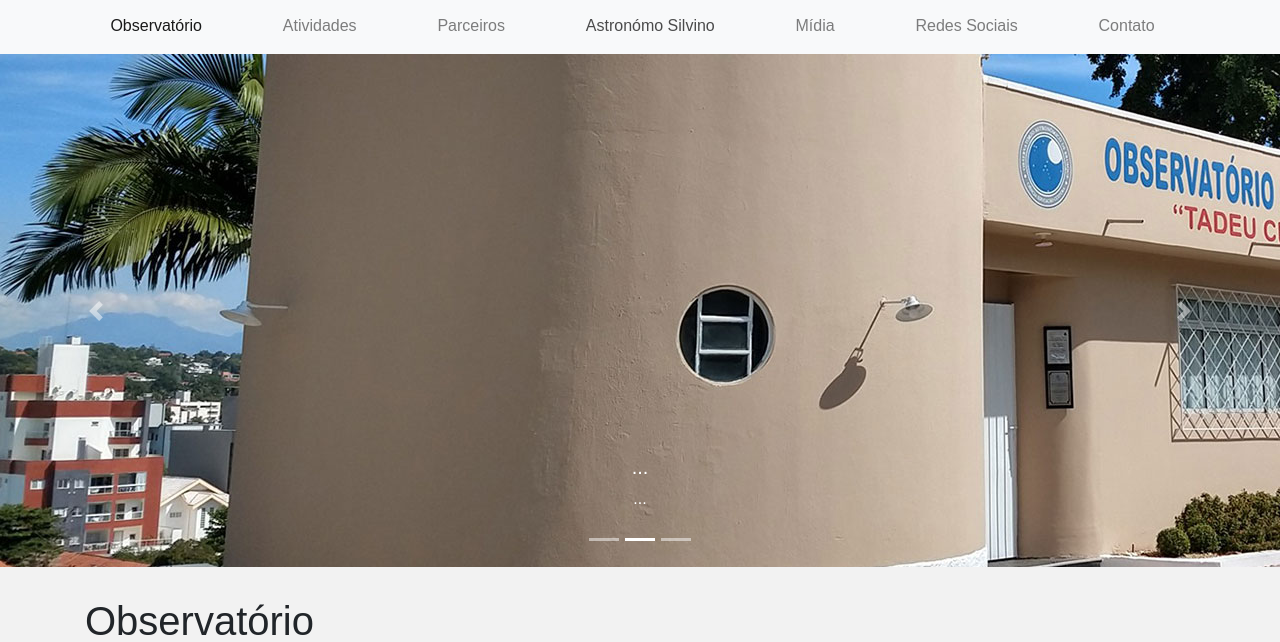
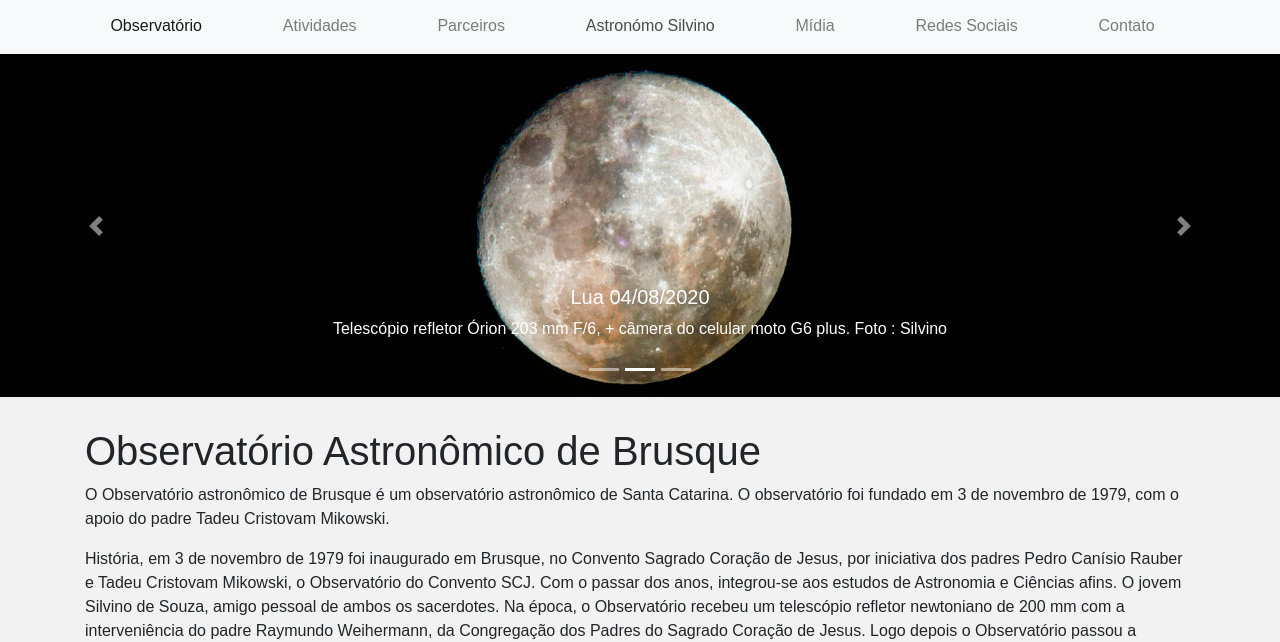
Before and after one commit to DeiseFAS/observatorio, a plain HTML site: page index.html in a window 1280 px wide. Both pictures are taken after a click on the link "Astronómo Silvino". Shown: the part 158-800 px from the top of the page. Drawn offline with nearby package versions, Linux system fonts and the light colour scheme.

Commit message:
carrossel

```diff
--- a/index.html
+++ b/index.html
@@ -77,24 +77,28 @@
         </ol>
         <div class="carousel-inner">
             <div class="carousel-item active">
-                <img src="images/predio.jpg" alt="Lua fotografada por Silvino">
+                <img src="images/aprendam.jpg" alt="Lua fotografada por Silvino" class="img-fluid">
                 <div class="carousel-caption d-none d-md-block">
-                    <h5>...</h5>
-                    <p>...</p>
+                    <h5>Frase: Albert Einstein</h5>
+                    <p>Clube de Astronomia de Brusque</p>
                 </div>
             </div>
             <div class="carousel-item">
-                <img src="images/predio.jpg" alt="Prédio do Observatório">
+                <img src="images/lua-silvino.jpg" alt="Lua Silvino" class="img-fluid">
                 <div class="carousel-caption d-none d-md-block">
-                    <h5>...</h5>
-                    <p>...</p>
+                    <h5>Lua 04/08/2020</h5>
+                    <p>Telescópio refletor Órion 203 mm F/6, + câmera do celular moto G6 plus.
+                        Foto : Silvino</p>
+                    <!--Lua: 04/08/2020
+Telescópio refletor Órion 203 mm F/6, + câmera do celular moto G6 plus.
+Foto : Silvino-->
                 </div>
             </div>
             <div class="carousel-item">
-                <img src="images/predio.jpg" alt="lua">
+                <img src="images/banner.jpg" alt="lua" class="img-fluid">
                 <div class="carousel-caption d-none d-md-block">
-                    <h5>...</h5>
-                    <p>...</p>
+                    <h5> Observatório  / Foto Lua / Telescópio </h5>
+                    <p>Brusque/SC</p>
                 </div>
             </div>
         </div>
@@ -109,18 +113,12 @@
     </div>
     <section id="observatorio">
         <div class="container">
-            <h1>Observatório</h1>
-            <p>Lorem ipsum dolor sit amet, consectetur adipisicing elit. Est sed suscipit illo repellat ea aliquam,
-                incidunt voluptatem eius consectetur ad cumque placeat debitis eveniet perspiciatis mollitia fuga
-                recusandae laudantium ratione! Lorem ipsum dolor sit amet, consectetur adipisicing elit. Corrupti
-                tempora maxime nisi unde, blanditiis nulla voluptatibus debitis. Aut culpa, hic placeat cum quidem
-                consequatur repellendus maiores laboriosam error, reiciendis a. Lorem ipsum dolor sit amet consectetur
-                adipisicing elit. Labore quae ea voluptas inventore ratione, commodi eos modi eum tempora, corporis
-                voluptatem praesentium voluptate vel et enim qui. Molestiae, earum cum? Lorem ipsum dolor sit amet
-                consectetur adipisicing elit. Qui odit vero praesentium nemo possimus magni, ut molestias cum
-                repellendus pariatur hic amet non voluptas fugit minus atque voluptates facilis a. Lorem ipsum, dolor
-                sit amet consectetur adipisicing elit. Neque impedit asperiores non voluptas eaque repellat enim rerum,
-                totam, iste vitae porro blanditiis labore, ea laborum quidem voluptatum iusto sunt in?</p>
+            <h1>Observatório Astronômico de Brusque</h1>
+            <p>O Observatório astronômico de Brusque é um observatório astronômico de Santa Catarina. O observatório foi fundado em 3 de novembro de 1979, com o apoio do padre Tadeu Cristovam Mikowski.</p>
+
+            <p> História, em 3 de novembro de 1979 foi inaugurado em Brusque, no Convento Sagrado Coração de Jesus, por iniciativa dos padres Pedro Canísio Rauber e Tadeu Cristovam Mikowski, o Observatório do Convento SCJ. Com o passar dos anos, integrou-se aos estudos de Astronomia e Ciências afins. O jovem Silvino de Souza, amigo pessoal de ambos os sacerdotes. Na época, o Observatório recebeu um telescópio refletor newtoniano de 200 mm com a interveniência do padre Raymundo Weihermann, da Congregação dos Padres do Sagrado Coração de Jesus. Logo depois o Observatório passou a chamar-se Observatório Kappa Scorpii, uma das estrelas da constelação do Escorpião.</p>
+
+            <p>Em 1986 com a passagem do cometa Halley, centenas de pessoas prestigiaram as atividades do Observatório. Houve nesta época maior interesse e mais adeptos da Ciência Astronômica por causa da expectativa da passagem do cometa Halley. Passaram a integrar a equipe de astrônomos amadores: Ronaldo Uller, Paulo César Sgrott, Emerson Alexandre Sgrott, João de Oliveira e Jefferson Silveira. Nessa época, mais precisamente em 1987 foi criado o Grupo de Estudos Astronômicos Antares, ligado ao Observatório. Com o crescente interesse dos estudantes e da própria comunidade brusquense e regional em torno das atividades do Observatório, em 19 de março de 1988, com o apoio do então Pe. Tadeu Cristovam Mikowski, foi fundado o Clube de Astronomia de Brusque - CAB, com a união do Observatório Kappa Scorpii com o Grupo de Estudos Astronômicos Antares. </p>
         </div>
     </section>
     <!--fecha observatorio-->
@@ -138,7 +136,7 @@
                                         <a class="accordion-toggle" data-toggle="collapse"
                                             data-parent="#accordionLeaders" href="#leader1">
                                             <div class="media">
-                                                <img src="http://bit.ly/2IirA9e" class="mr-3 rounded-circle" alt="...">
+                                                <img src="images/infantil.png" class="mr-3 rounded-circle" alt="...">
                                                 <div class="media-body">
                                                     <h5 class="mt-2">Grupos Escolares</h5>
                                                     <p>saiba mais</p>
```
Also changed, not shown: images/Observatório-Astronômico.jpg (added), images/aprendam.jpg (added), images/banner.jpg (added), images/ceu-noturno.jpg (added), images/images.png (added), images/infantil.png (added), images/lua-ceu-azul.jpg (added), images/lua-silvino.jpg (added), images/mapa-do-ceu.jpg (added), images/mapa-do-ceu2.jpg (added), images/predio2.jpg (added).
